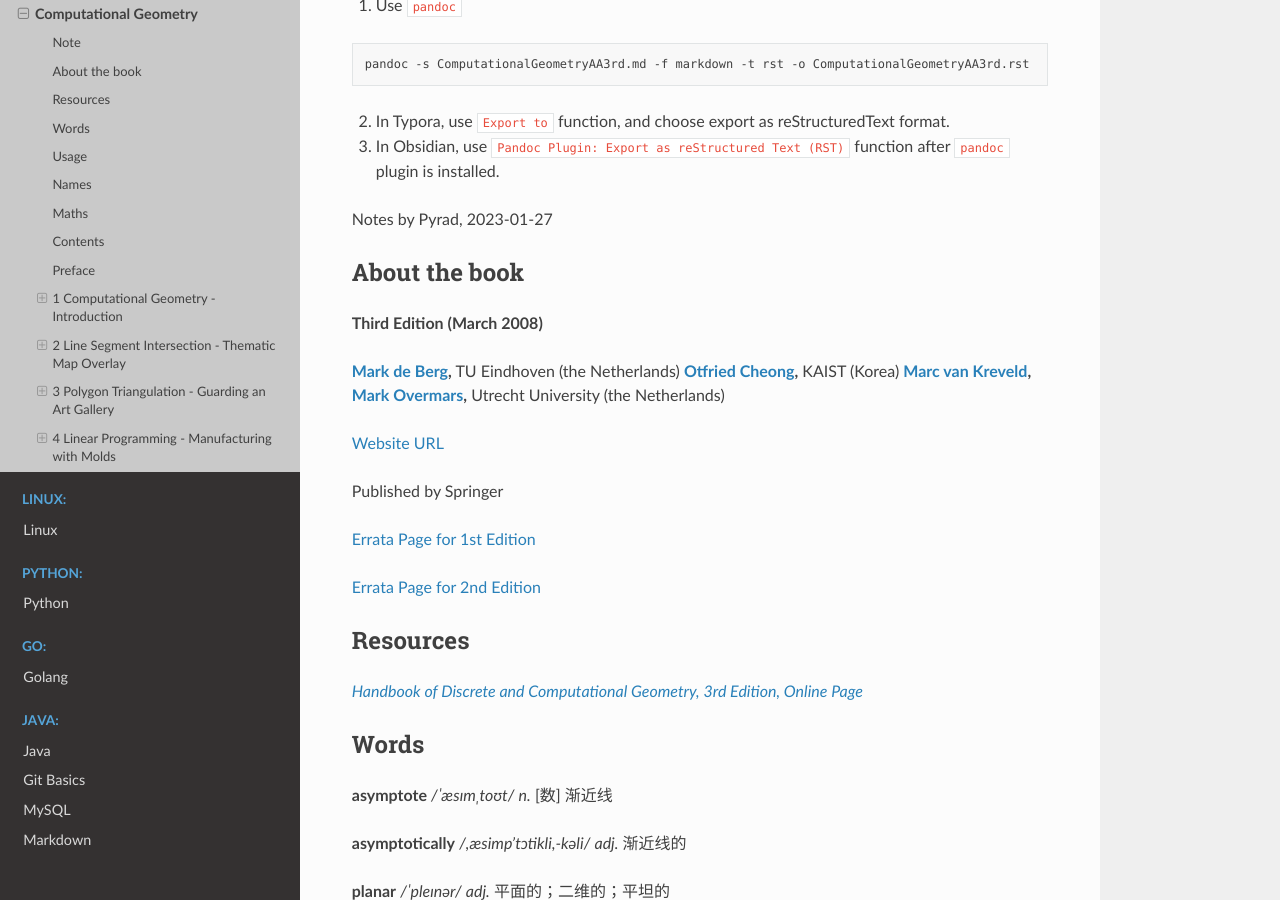
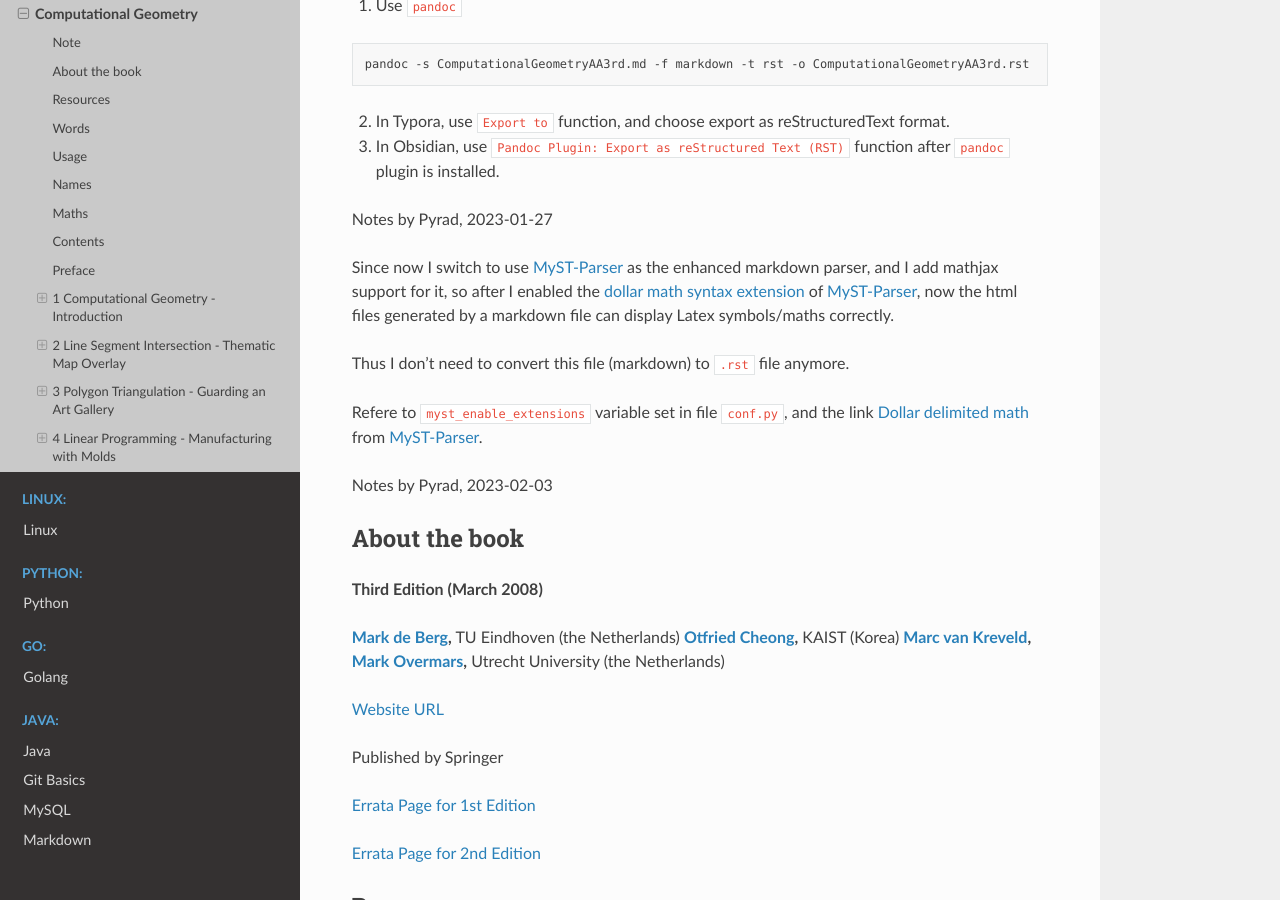
Before and after one commit to Pyrad/pyradnotes, a Sphinx documentation site: the page built from source/Geometry/ComputationalGeometryAA3rd.md, in a window 1280 px wide and 900 px high, scrolled down 461 px. Built offline with Sphinx 7.4.7 and the Read the Docs theme 2.0.0, drawn with Linux system fonts in a browser that asks for light colours; a script that is not in the unit is left out.

Commit message:
CGAA3 Added a note
After enabled dollar math syntax extension of MyST-Parser, there's not
need to convert a markdown file to .rst file for html generated to
render Latex symbols/maths

```diff
--- a/source/Geometry/ComputationalGeometryAA3rd.md
+++ b/source/Geometry/ComputationalGeometryAA3rd.md
@@ -25,6 +25,14 @@ pandoc -s ComputationalGeometryAA3rd.md -f markdown -t rst -o ComputationalGeome
 3. In Obsidian, use `Pandoc Plugin: Export as reStructured Text (RST)` function after `pandoc` plugin is installed.
 
 Notes by Pyrad, 2023-01-27
+
+Since now I switch to use [MyST-Parser](https://myst-parser.readthedocs.io/en/latest/index.html) as the enhanced markdown parser, and I add mathjax support for it, so after I enabled the [dollar math syntax extension](https://myst-parser.readthedocs.io/en/latest/syntax/optional.html#math-shortcuts) of [MyST-Parser](https://myst-parser.readthedocs.io/en/latest/index.html), now the html files generated by a markdown file can display Latex symbols/maths correctly.
+
+Thus I don't need to convert this file (markdown) to `.rst` file anymore.
+
+Refere to `myst_enable_extensions` variable set in file `conf.py`, and the link [Dollar delimited math](https://myst-parser.readthedocs.io/en/latest/syntax/optional.html#math-shortcuts) from [MyST-Parser](https://myst-parser.readthedocs.io/en/latest/index.html).
+
+Notes by Pyrad, 2023-02-03
 
 
 ## About the book
```
